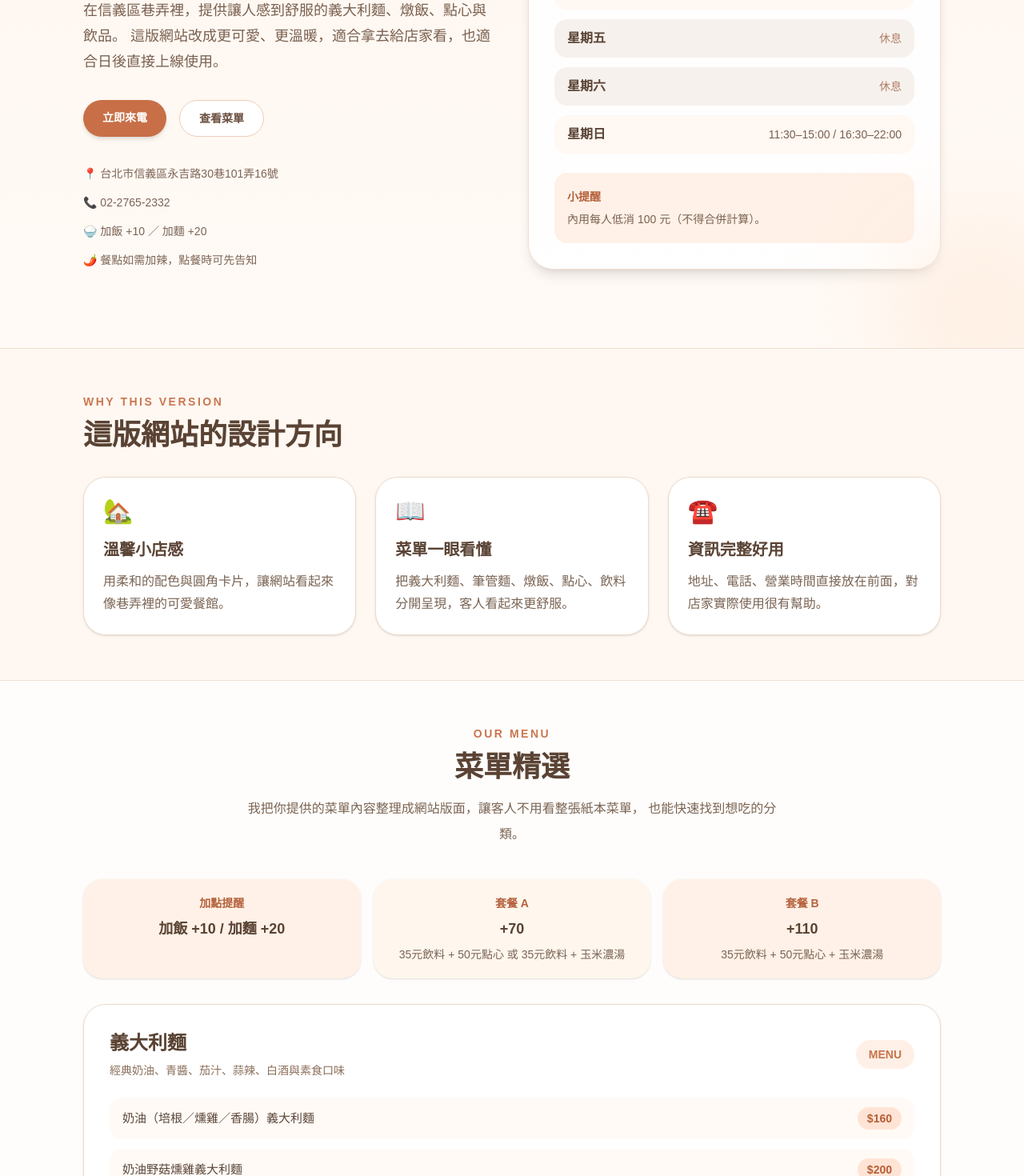
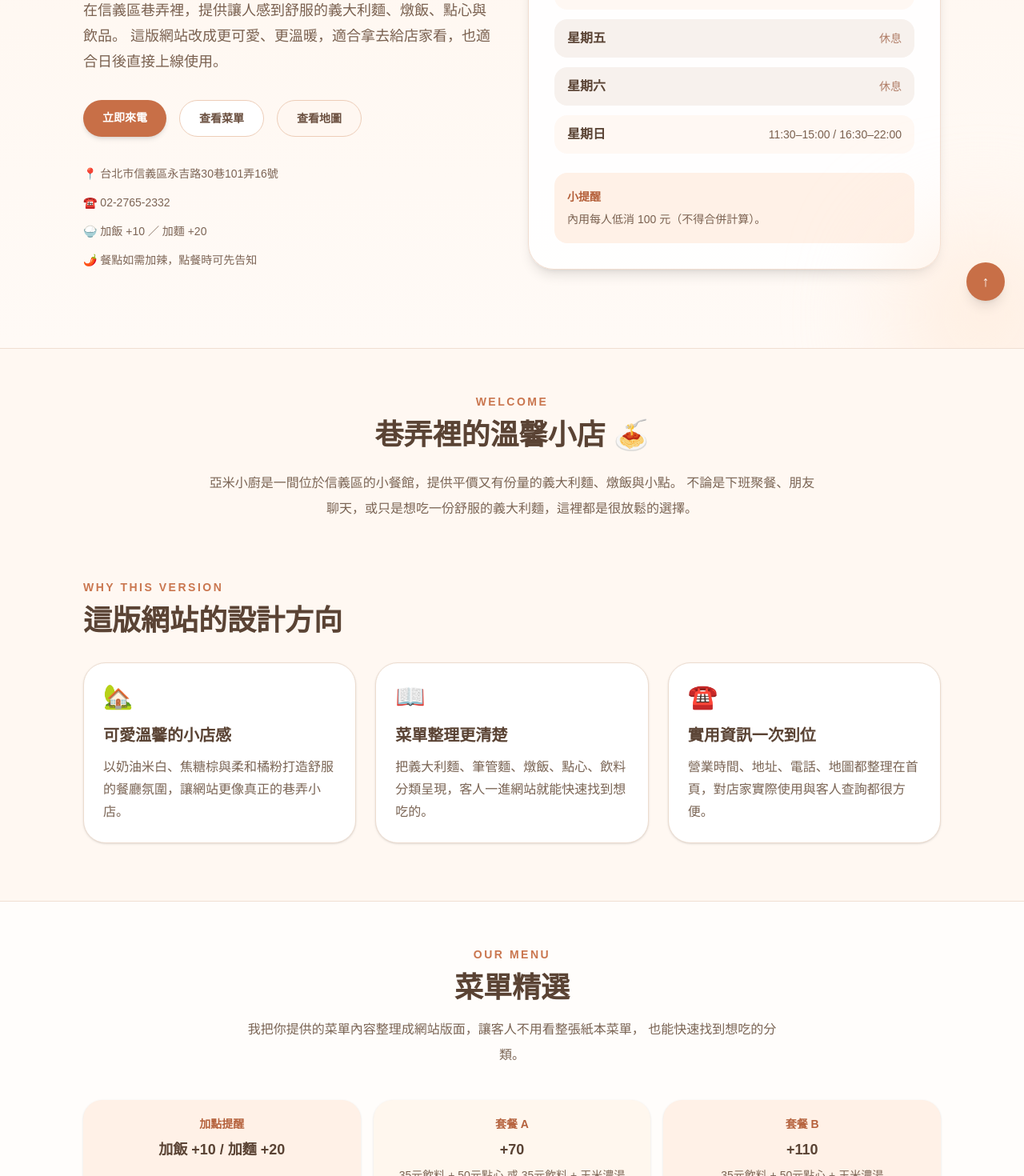
Before and after one commit to chester931225/yammy-site, a Next.js app: page / in a window 1280 px wide. Shown: the part 400-1870 px from the top of the page at 80% size. Built offline with nearby package versions, Linux system fonts and the light colour scheme.

Commit message:
upgrade version 3

```diff
--- a/app/page.tsx
+++ b/app/page.tsx
@@ -92,41 +92,56 @@ export default function Page() {
 
   const features = [
     {
-      title: '溫馨小店感',
-      desc: '用柔和的配色與圓角卡片，讓網站看起來像巷弄裡的可愛餐館。',
+      title: '可愛溫馨的小店感',
+      desc: '以奶油米白、焦糖棕與柔和橘粉打造舒服的餐廳氛圍，讓網站更像真正的巷弄小店。',
       icon: '🏡',
     },
     {
-      title: '菜單一眼看懂',
-      desc: '把義大利麵、筆管麵、燉飯、點心、飲料分開呈現，客人看起來更舒服。',
+      title: '菜單整理更清楚',
+      desc: '把義大利麵、筆管麵、燉飯、點心、飲料分類呈現，客人一進網站就能快速找到想吃的。',
       icon: '📖',
     },
     {
-      title: '資訊完整好用',
-      desc: '地址、電話、營業時間直接放在前面，對店家實際使用很有幫助。',
+      title: '實用資訊一次到位',
+      desc: '營業時間、地址、電話、地圖都整理在首頁，對店家實際使用與客人查詢都很方便。',
       icon: '☎️',
     },
   ];
 
-  const MenuSection = ({ title, subtitle, items }:any) => (
-    <section className="rounded-[28px] border border-[#eadccf] bg-white/90 p-6 shadow-sm md:p-8">
+  type MenuItem = {
+    name: string;
+    price: string;
+  };
+
+  type MenuSectionProps = {
+    title: string;
+    subtitle?: string;
+    emoji?: string;
+    items: MenuItem[];
+  };
+
+  const MenuSection = ({ title, subtitle, emoji, items }: MenuSectionProps) => (
+    <section className="rounded-[28px] border border-[#eadccf] bg-white/90 p-5 shadow-sm md:p-8">
       <div className="mb-6 flex items-center justify-between gap-4">
         <div>
-          <h3 className="text-2xl font-extrabold text-[#5a4334]">{title}</h3>
-          {subtitle && <p className="mt-2 text-sm text-[#8b6f5a]">{subtitle}</p>}
+          <h3 className="text-2xl font-extrabold text-[#5a4334] md:text-3xl">
+            {emoji ? `${emoji} ${title}` : title}
+          </h3>
+          {subtitle && <p className="mt-2 text-sm leading-6 text-[#8b6f5a]">{subtitle}</p>}
         </div>
+
         <span className="rounded-full bg-[#fff0e7] px-4 py-2 text-sm font-semibold text-[#c7744d]">
           MENU
         </span>
       </div>
 
       <div className="grid gap-3">
-        {items.map((item: { name: string; price: string }) => (
+        {items.map((item) => (
           <div
             key={item.name}
-            className="flex items-center justify-between rounded-2xl bg-[#fffaf6] px-4 py-3 transition hover:scale-[1.01]"
+            className="flex items-center justify-between gap-4 rounded-2xl bg-[#fffaf6] px-4 py-3 transition hover:scale-[1.01]"
           >
-            <p className="pr-4 text-[15px] font-medium leading-6 text-[#5b473a]">
+            <p className="text-sm font-medium leading-6 text-[#5b473a] md:text-[15px]">
               {item.name}
             </p>
             <span className="shrink-0 rounded-full bg-[#ffe4d5] px-3 py-1 text-sm font-bold text-[#b85e36]">
@@ -139,7 +154,7 @@ export default function Page() {
   );
 
   return (
-    <main className="min-h-screen bg-[#fff8f2] text-[#5a4334]">
+    <main id="top" className="min-h-screen bg-[#fff8f2] text-[#5a4334]">
       {/* Hero */}
       <section className="relative overflow-hidden border-b border-[#f0dfd2] bg-gradient-to-b from-[#fff4eb] via-[#fff8f2] to-[#fffaf6]">
         <div className="absolute left-[-80px] top-[-60px] h-52 w-52 rounded-full bg-[#ffd9c7]/50 blur-3xl" />
@@ -152,11 +167,16 @@ export default function Page() {
                 ✨ 可愛溫馨版餐廳網站提案
               </p>
 
-              <h1 className="text-4xl font-extrabold leading-tight text-[#4f3a2f] md:text-6xl">
-                亞米小廚
-                <br />
-                <span className="text-[#c86f47]">Yummy Kitchenette</span>
-              </h1>
+              <div className="flex items-start gap-4">
+                <span className="mt-1 text-5xl md:text-6xl">🍝</span>
+                <div>
+                  <h1 className="text-4xl font-extrabold leading-tight text-[#4f3a2f] md:text-6xl">
+                    亞米小廚
+                    <br />
+                    <span className="text-[#c86f47]">Yummy Kitchenette</span>
+                  </h1>
+                </div>
+              </div>
 
               <p className="mt-6 max-w-2xl text-base leading-8 text-[#7a6150] md:text-lg">
                 在信義區巷弄裡，提供讓人感到舒服的義大利麵、燉飯、點心與飲品。
@@ -176,11 +196,19 @@ export default function Page() {
                 >
                   查看菜單
                 </a>
+                <a
+                  href="https://maps.google.com/?q=台北市信義區永吉路30巷101弄16號"
+                  target="_blank"
+                  rel="noreferrer"
+                  className="rounded-full border border-[#edcdb8] bg-[#fff7f1] px-6 py-3 text-sm font-bold text-[#6a4f3f] transition hover:bg-[#ffefe4]"
+                >
+                  查看地圖
+                </a>
               </div>
 
               <div className="mt-8 space-y-2 text-sm leading-7 text-[#7d6556]">
                 <p>📍 台北市信義區永吉路30巷101弄16號</p>
-                <p>📞 02-2765-2332</p>
+                <p>☎️ 02-2765-2332</p>
                 <p>🍚 加飯 +10 ／ 加麵 +20</p>
                 <p>🌶️ 餐點如需加辣，點餐時可先告知</p>
               </div>
@@ -223,8 +251,20 @@ export default function Page() {
         </div>
       </section>
 
+      {/* Intro */}
+      <section className="mx-auto max-w-5xl px-6 py-14 text-center md:px-10">
+        <p className="text-sm font-bold tracking-[0.18em] text-[#ca7750]">WELCOME</p>
+        <h2 className="mt-3 text-3xl font-extrabold text-[#5a4334] md:text-4xl">
+          巷弄裡的溫馨小店 🍝
+        </h2>
+        <p className="mx-auto mt-6 max-w-3xl leading-8 text-[#7a6454]">
+          亞米小廚是一間位於信義區的小餐館，提供平價又有份量的義大利麵、燉飯與小點。
+          不論是下班聚餐、朋友聊天，或只是想吃一份舒服的義大利麵，這裡都是很放鬆的選擇。
+        </p>
+      </section>
+
       {/* Features */}
-      <section className="mx-auto max-w-6xl px-6 py-14 md:px-10">
+      <section className="mx-auto max-w-6xl px-6 py-4 md:px-10">
         <div className="mb-8">
           <p className="text-sm font-bold tracking-[0.18em] text-[#ca7750]">WHY THIS VERSION</p>
           <h2 className="mt-3 text-3xl font-extrabold md:text-4xl">這版網站的設計方向</h2>
@@ -245,7 +285,7 @@ export default function Page() {
       </section>
 
       {/* Menu intro */}
-      <section id="menu" className="border-y border-[#f0dfd2] bg-[#fffdfb]">
+      <section id="menu" className="mt-14 border-y border-[#f0dfd2] bg-[#fffdfb]">
         <div className="mx-auto max-w-6xl px-6 py-14 md:px-10">
           <div className="mb-10 text-center">
             <p className="text-sm font-bold tracking-[0.18em] text-[#ca7750]">OUR MENU</p>
@@ -264,12 +304,16 @@ export default function Page() {
             <div className="rounded-3xl bg-[#fff7ee] p-5 text-center shadow-sm">
               <p className="text-sm font-semibold text-[#b5623d]">套餐 A</p>
               <p className="mt-2 text-lg font-bold">+70</p>
-              <p className="mt-2 text-sm text-[#7a6454]">35元飲料 + 50元點心 或 35元飲料 + 玉米濃湯</p>
+              <p className="mt-2 text-sm text-[#7a6454]">
+                35元飲料 + 50元點心 或 35元飲料 + 玉米濃湯
+              </p>
             </div>
             <div className="rounded-3xl bg-[#fff1e7] p-5 text-center shadow-sm">
               <p className="text-sm font-semibold text-[#b5623d]">套餐 B</p>
               <p className="mt-2 text-lg font-bold">+110</p>
-              <p className="mt-2 text-sm text-[#7a6454]">35元飲料 + 50元點心 + 玉米濃湯</p>
+              <p className="mt-2 text-sm text-[#7a6454]">
+                35元飲料 + 50元點心 + 玉米濃湯
+              </p>
             </div>
           </div>
 
@@ -277,6 +321,7 @@ export default function Page() {
             <MenuSection
               title="義大利麵"
               subtitle="經典奶油、青醬、茄汁、蒜辣、白酒與素食口味"
+              emoji="🍝"
               items={spaghettiItems}
             />
 
@@ -284,25 +329,42 @@ export default function Page() {
               <MenuSection
                 title="筆管麵"
                 subtitle="適合喜歡更有口感的麵體"
+                emoji="🫕"
                 items={penneItems}
               />
               <MenuSection
                 title="燉飯"
                 subtitle="奶油、青醬、茄汁、蒜香與主廚特餐"
+                emoji="🍛"
                 items={riceItems}
               />
             </div>
 
             <div className="grid gap-8 md:grid-cols-3">
-              <MenuSection title="點心" subtitle="適合搭配主餐一起分享" items={snackItems} />
-              <MenuSection title="飲料" subtitle="紙本菜單飲料折 10 元" items={drinkItems} />
-              <MenuSection title="湯品" subtitle="暖暖的搭配選擇" items={soupItems} />
+              <MenuSection
+                title="點心"
+                subtitle="適合搭配主餐一起分享"
+                emoji="🍟"
+                items={snackItems}
+              />
+              <MenuSection
+                title="飲料"
+                subtitle="紙本菜單飲料折 10 元"
+                emoji="🥤"
+                items={drinkItems}
+              />
+              <MenuSection
+                title="湯品"
+                subtitle="暖暖的搭配選擇"
+                emoji="🌽"
+                items={soupItems}
+              />
             </div>
           </div>
         </div>
       </section>
 
-      {/* Store info */}
+      {/* Store info + map */}
       <section className="mx-auto max-w-6xl px-6 py-14 md:px-10">
         <div className="grid gap-8 md:grid-cols-2">
           <div className="rounded-[30px] border border-[#ecdccf] bg-white p-8 shadow-sm">
@@ -310,43 +372,102 @@ export default function Page() {
             <h2 className="mt-3 text-3xl font-extrabold">店家資訊</h2>
 
             <div className="mt-6 space-y-4 text-[15px] leading-8 text-[#755f51]">
-              <p><span className="font-bold text-[#5a4334]">店名：</span>亞米小廚 Yummy Kitchenette</p>
-              <p><span className="font-bold text-[#5a4334]">地址：</span>台北市信義區永吉路30巷101弄16號</p>
-              <p><span className="font-bold text-[#5a4334]">電話：</span>02-2765-2332</p>
-              <p><span className="font-bold text-[#5a4334]">營業日：</span>星期日～星期四</p>
-              <p><span className="font-bold text-[#5a4334]">公休日：</span>星期五、星期六</p>
-              <p><span className="font-bold text-[#5a4334]">低消：</span>內用每人低消 100 元（不得合併計算）</p>
+              <p>
+                <span className="font-bold text-[#5a4334]">店名：</span>亞米小廚 Yummy
+                Kitchenette
+              </p>
+              <p>
+                <span className="font-bold text-[#5a4334]">地址：</span>
+                台北市信義區永吉路30巷101弄16號
+              </p>
+              <p>
+                <span className="font-bold text-[#5a4334]">電話：</span>02-2765-2332
+              </p>
+              <p>
+                <span className="font-bold text-[#5a4334]">營業日：</span>星期日～星期四
+              </p>
+              <p>
+                <span className="font-bold text-[#5a4334]">公休日：</span>星期五、星期六
+              </p>
+              <p>
+                <span className="font-bold text-[#5a4334]">低消：</span>
+                內用每人低消 100 元（不得合併計算）
+              </p>
             </div>
-          </div>
-
-          <div className="rounded-[30px] bg-[#c86f47] p-8 text-white shadow-lg">
-            <p className="text-sm font-bold tracking-[0.18em] text-white/80">BRAND FEEL</p>
-            <h2 className="mt-3 text-3xl font-extrabold">可愛溫馨版的氣質</h2>
-
-            <p className="mt-6 leading-8 text-white/90">
-              這一版不像高級餐廳那麼正式，而是把亞米小廚做成
-              「讓人想走進去坐下吃飯」的感覺。
-              用比較柔和的顏色、圓角設計和乾淨的排版，
-              會很適合這種巷弄裡的舒服小店。
-            </p>
 
             <div className="mt-8 flex flex-wrap gap-4">
               <a
                 href="tel:0227652332"
-                className="rounded-full bg-white px-5 py-3 text-sm font-bold text-[#c86f47]"
+                className="rounded-full bg-[#c86f47] px-5 py-3 text-sm font-bold text-white"
               >
                 撥打電話
               </a>
               <a
                 href="https://maps.google.com/?q=台北市信義區永吉路30巷101弄16號"
-                className="rounded-full border border-white/30 px-5 py-3 text-sm font-bold text-white"
+                target="_blank"
+                rel="noreferrer"
+                className="rounded-full border border-[#edcdb8] bg-[#fff7f1] px-5 py-3 text-sm font-bold text-[#6a4f3f]"
               >
-                查看地圖
+                打開 Google 地圖
               </a>
             </div>
           </div>
+
+          <div className="overflow-hidden rounded-[30px] border border-[#ecdccf] bg-white shadow-sm">
+            <div className="border-b border-[#f1e3d7] bg-[#fff5ee] px-6 py-5">
+              <p className="text-sm font-bold tracking-[0.18em] text-[#ca7750]">LOCATION</p>
+              <h2 className="mt-2 text-2xl font-extrabold text-[#5a4334]">店家地圖</h2>
+            </div>
+            <iframe
+              src="https://maps.google.com/maps?q=%E5%8F%B0%E5%8C%97%E5%B8%82%E4%BF%A1%E7%BE%A9%E5%8D%80%E6%B0%B8%E5%90%89%E8%B7%AF30%E5%B7%B7101%E5%BC%8416%E8%99%9F&t=&z=15&ie=UTF8&iwloc=&output=embed"
+              width="100%"
+              height="420"
+              loading="lazy"
+              className="block"
+            />
+          </div>
         </div>
       </section>
+
+      {/* Brand block */}
+      <section className="mx-auto max-w-6xl px-6 pb-14 md:px-10">
+        <div className="rounded-[32px] bg-[#c86f47] p-8 text-white shadow-lg md:p-10">
+          <p className="text-sm font-bold tracking-[0.18em] text-white/80">BRAND FEEL</p>
+          <h2 className="mt-3 text-3xl font-extrabold">可愛溫馨版的氣質</h2>
+
+          <p className="mt-6 max-w-3xl leading-8 text-white/90">
+            這一版不像高級餐廳那麼正式，而是把亞米小廚做成
+            「讓人想走進去坐下吃飯」的感覺。用比較柔和的顏色、圓角設計和乾淨的排版，
+            會很適合這種巷弄裡的舒服小店，也很適合拿來做店家提案。
+          </p>
+
+          <div className="mt-8 flex flex-wrap gap-4">
+            <a
+              href="#menu"
+              className="rounded-full bg-white px-5 py-3 text-sm font-bold text-[#c86f47]"
+            >
+              查看完整菜單
+            </a>
+            <a
+              href="#top"
+              className="rounded-full border border-white/30 px-5 py-3 text-sm font-bold text-white"
+            >
+              回到上方
+            </a>
+          </div>
+        </div>
+      </section>
+
+      {/* Floating top button */}
+      <div className="fixed bottom-6 right-6 z-20">
+        <a
+          href="#top"
+          className="flex h-12 w-12 items-center justify-center rounded-full bg-[#c86f47] text-lg font-bold text-white shadow-lg transition hover:scale-105"
+          aria-label="回到上方"
+        >
+          ↑
+        </a>
+      </div>
 
       {/* Footer */}
       <footer className="border-t border-[#f0dfd2] bg-[#fff3eb]">
```
